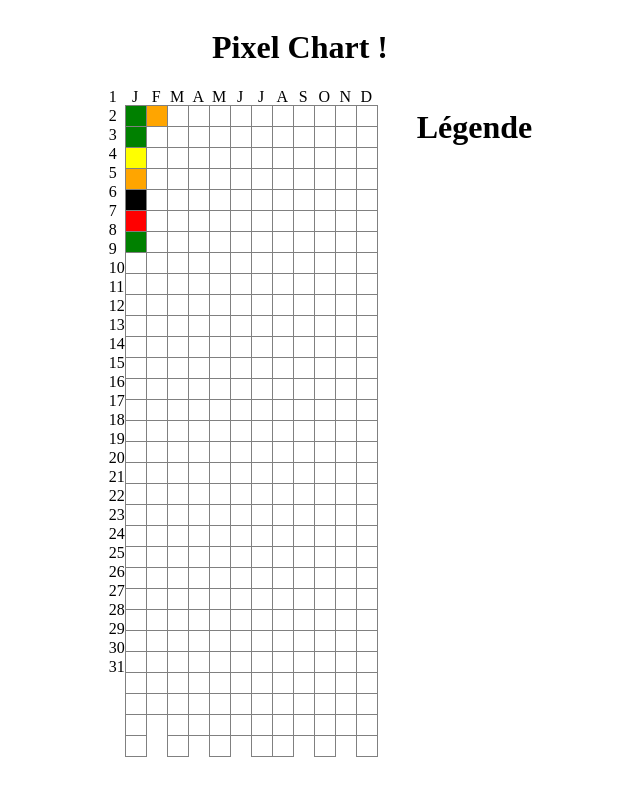
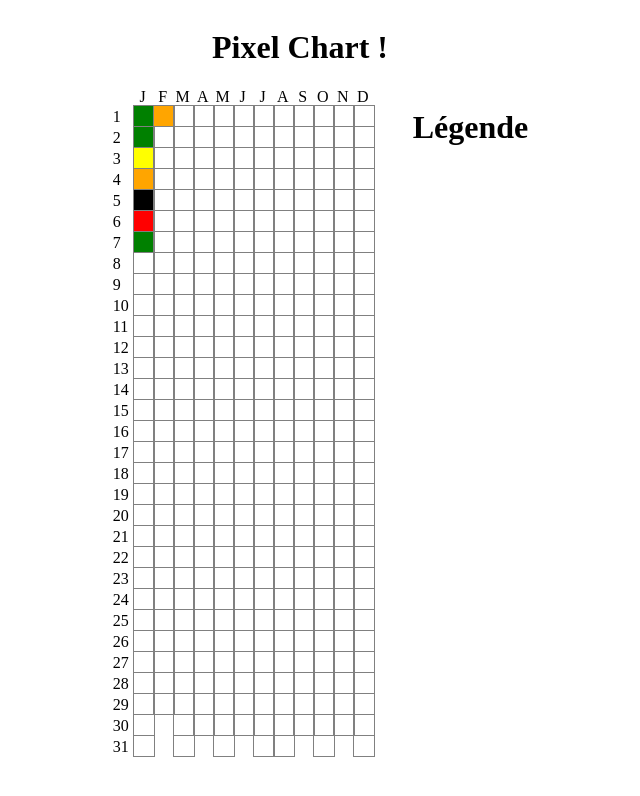
Before and after one commit to Joux17/pixel-graph, an Angular app: page / in a window 1280 px wide. Shown: the top 796 px of the page, without its empty margins (340-980 px from the left). Built offline with nearby package versions, Linux system fonts and the light colour scheme.

Commit message:
set de la variable css pour les box size

```diff
--- a/src/app/app.component.css
+++ b/src/app/app.component.css
@@ -1,8 +1,6 @@
-:root {
+:host {
   --box-size: 20px;
-}
 
-:host {
   display: flex;
   flex-direction: column;
   align-items: center;
```
